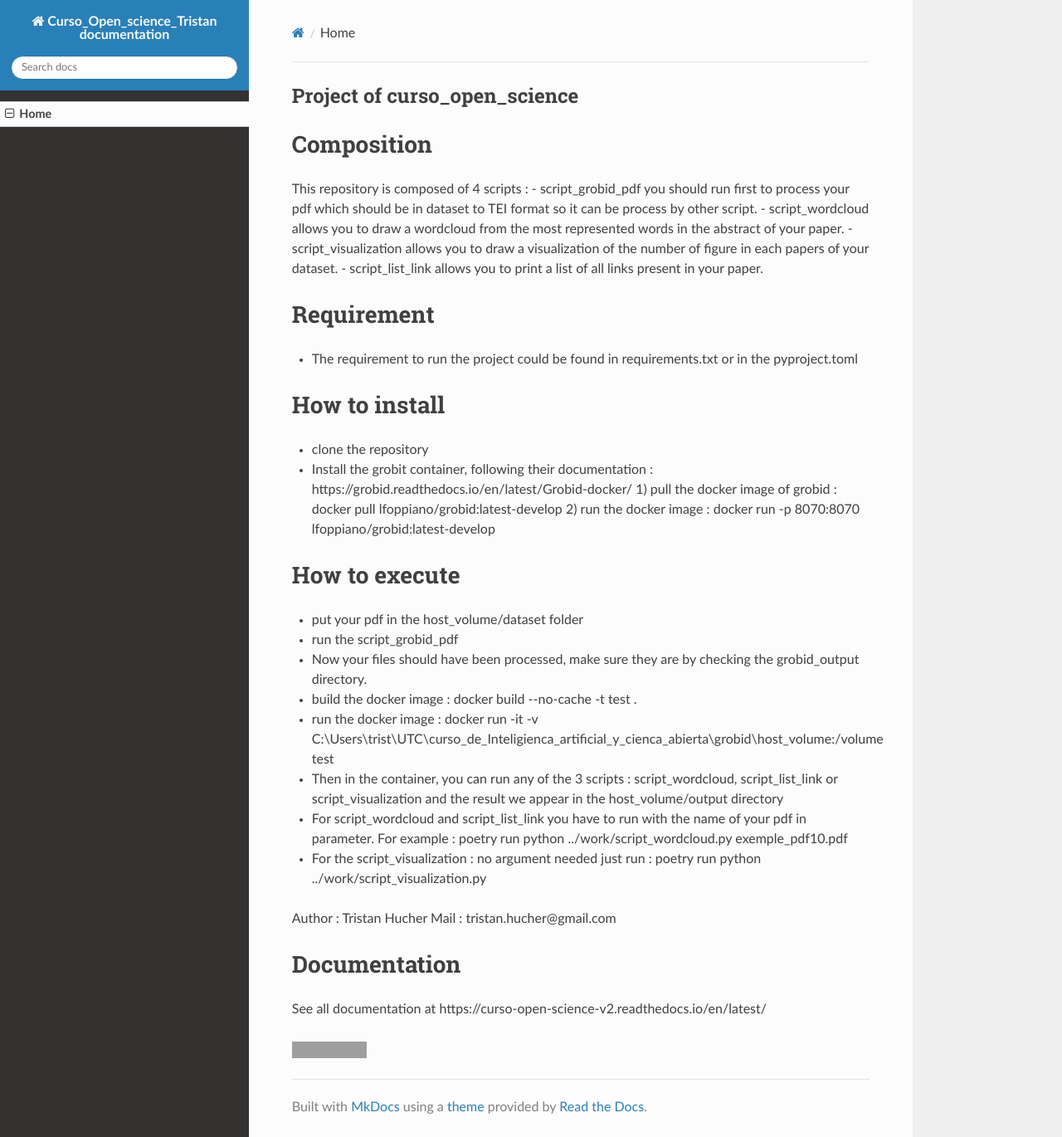
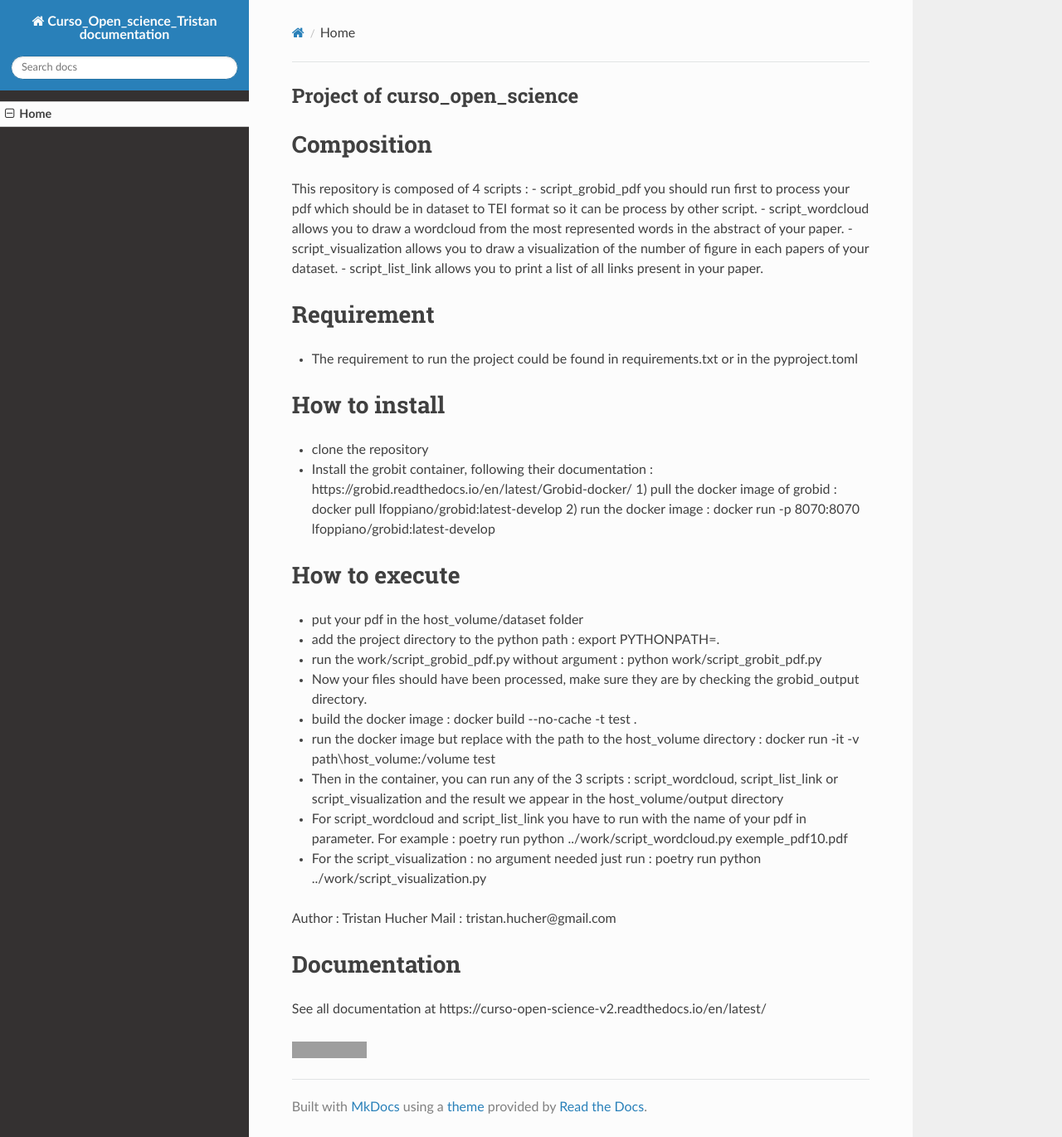
Before and after one commit to TristanHUC/CursoOpenScience, an MkDocs documentation site: the page built from docs/README.md, in a window 1280 px wide and 1370 px high. Shown: the whole window at 83% size. Built offline with MkDocs 1.6.1, drawn with Linux system fonts in a browser that asks for light colours; nearby versions of some CDN libraries; grey boxes are pictures that could not be loaded.

Commit message:
modifying grobit script to run it from project directory + adjusting readme

```diff
--- a/docs/README.md
+++ b/docs/README.md
@@ -18,10 +18,11 @@ This repository is composed of 4 scripts :
 
 # How to execute
 - put your pdf in the host_volume/dataset folder
-- run the script_grobid_pdf
+- add the project directory to the python path : export PYTHONPATH=.
+- run the work/script_grobid_pdf.py without argument : python work/script_grobit_pdf.py
 - Now your files should have been processed, make sure they are by checking the grobid_output directory.
 - build the docker image :  docker build --no-cache -t test .
-- run the docker image : docker run -it -v C:\Users\trist\UTC\curso_de_Inteligienca_artificial_y_cienca_abierta\grobid\host_volume:/volume test
+- run the docker image but replace with the path to the host_volume directory : docker run -it -v path\host_volume:/volume test
 - Then in the container, you can run any of the 3 scripts : script_wordcloud, script_list_link or script_visualization and the result we appear in the host_volume/output directory
 - For script_wordcloud and script_list_link you have to run with the name of your pdf in parameter. For example : poetry run python ../work/script_wordcloud.py exemple_pdf10.pdf
 - For the script_visualization : no argument needed just run : poetry run python ../work/script_visualization.py
```
Also changed, not shown: 1 other file.
